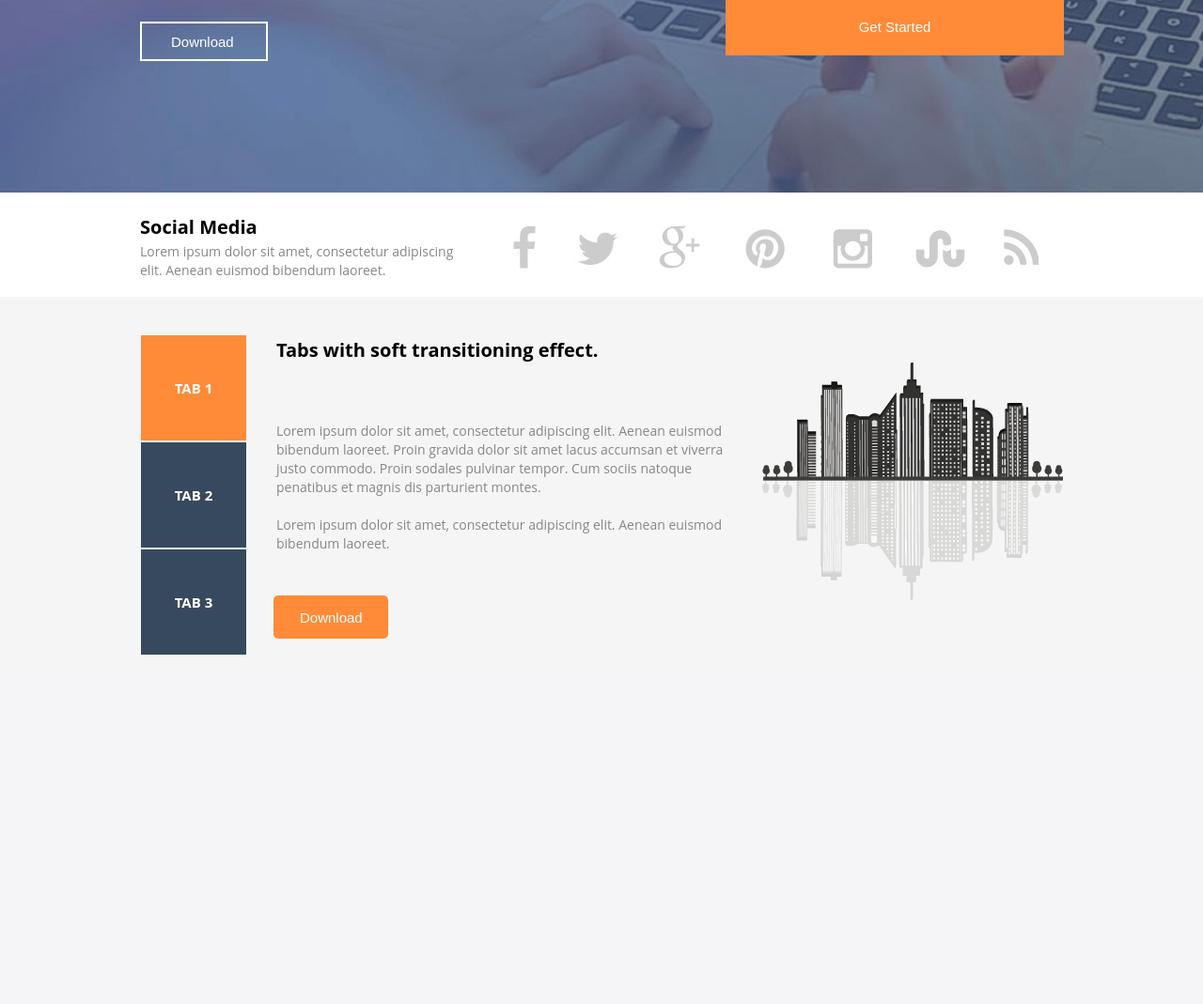
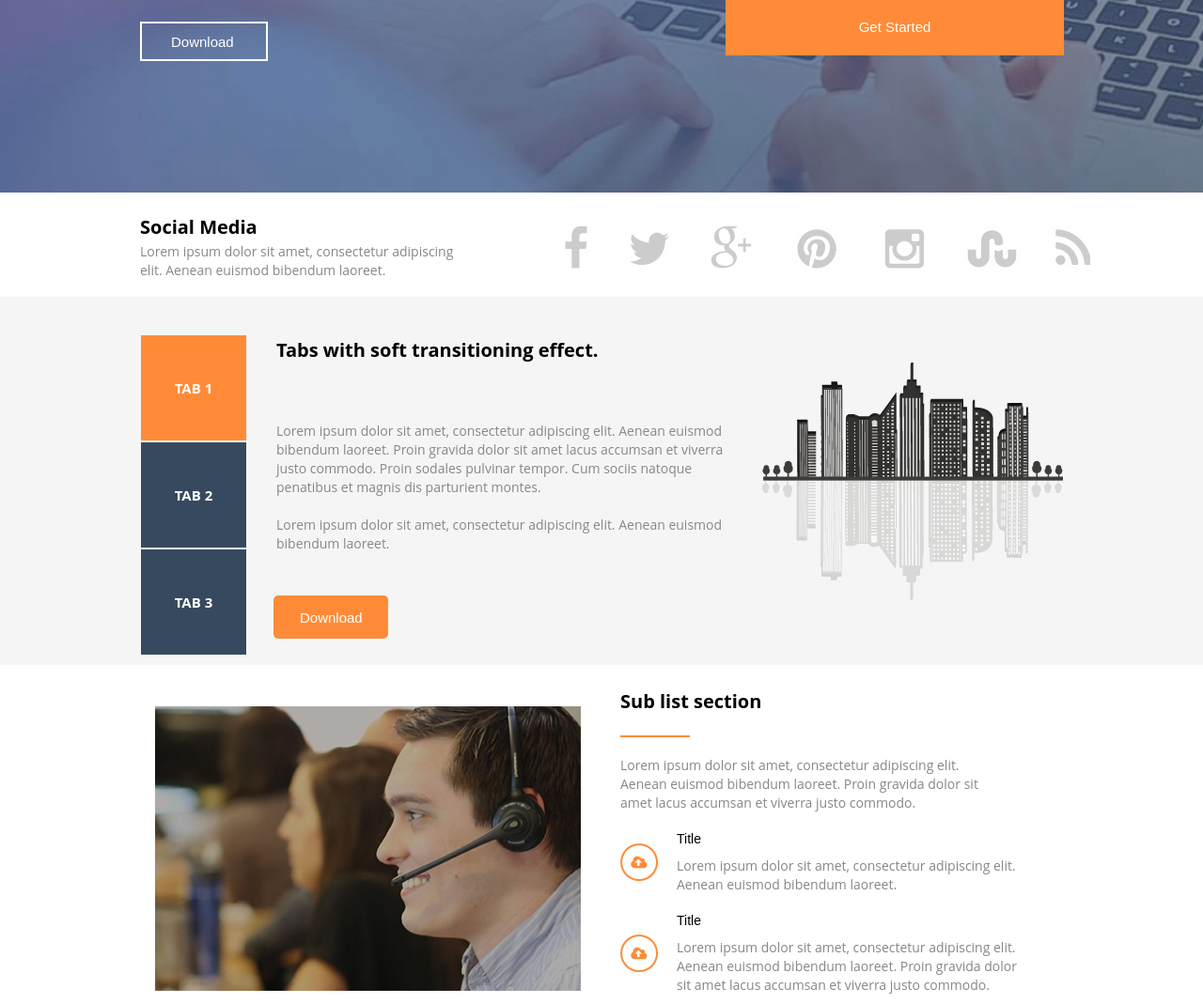
Before and after one commit to Brilux/PitchBook, a PHP site: page / in a window 1280 px wide. Shown: the part 531-1600 px from the top of the page at 94% size. Before the commit the page ends 1228 px from the top, so only its background shows below. Run offline with PHP 8.4, Linux system fonts and the light colour scheme; style sheets or scripts are compiled from the project's sources.

Commit message:
add second features section

```diff
--- a/css/brand-bar.css
+++ b/css/brand-bar.css
@@ -52,8 +52,12 @@
   .brand-section_note {
     max-width: 360px;
   }
+  .brand-container {
+    justify-content: space-between;
+  }
   .brand-image-container {
     margin-top: 15px;
+    margin-right: 100px;
   }
 }
 @media screen and (min-width: 1224px) {
@@ -61,7 +65,7 @@
     justify-content: space-between;
   }
   .brand-image-container {
-    margin-right: 155px;
+    margin-right: 100px;
   }
   .brand-section_title {
     margin-left: 149px;
@@ -73,3 +77,8 @@
     margin-right: 20px;
   }
 }
+@media screen and (min-width: 1400px) {
+  .brand-image-container {
+    margin-right: 155px;
+  }
+}
--- a/css/brand-bar.less
+++ b/css/brand-bar.less
@@ -48,7 +48,6 @@
 
   .brand-section_title {
     text-align: left;
-    //margin: 15px;
     margin-left: 60px;
   }
 
@@ -63,8 +62,13 @@
     max-width: 360px;
   }
 
+  .brand-container {
+    justify-content: space-between;
+  }
+
   .brand-image-container {
     margin-top: 15px;
+    margin-right: 100px;
   }
 
 }
@@ -75,7 +79,7 @@
   }
 
   .brand-image-container {
-    margin-right: 155px;
+    margin-right: 100px;
   }
 
   .brand-section_title {
@@ -90,3 +94,9 @@
     margin-right: 20px;
   }
 }
+
+@media screen and (min-width: 1400px) {
+  .brand-image-container {
+    margin-right: 155px;
+  }
+}
--- /dev/null
+++ b/css/second-features-section.css
@@ -0,0 +1,124 @@
+.second-features-container {
+  display: flex;
+  align-items: center;
+  flex-direction: column;
+}
+.second-features-image {
+  width: 300px;
+  padding-top: 30px;
+}
+.second-features_title {
+  font-size: 20px;
+  font-family: "Open Sans", sans-serif;
+  font-weight: 700;
+  line-height: 43px;
+  text-align: center;
+}
+.second-features_title:after {
+  content: "";
+  display: block;
+  width: 74px;
+  height: 2px;
+  background-color: #ff8b38;
+  margin: 0 auto;
+  margin-top: 15px;
+  margin-bottom: 20px;
+}
+.second-features_note {
+  text-align: center;
+  color: #86878b;
+  font-family: "Open Sans", sans-serif;
+  font-size: 14px;
+  font-weight: 400;
+  line-height: 20px;
+  margin: 10px;
+  max-width: 500px;
+}
+.list-items-container {
+  display: flex;
+  flex-direction: column;
+}
+.item-container {
+  display: flex;
+  align-items: center;
+  justify-content: center;
+}
+.list-item_image {
+  margin: 10px;
+}
+.item-information {
+  margin: 10px;
+}
+.list-item_title {
+  font-family: "Open Sans - Semibold", sans-serif;
+  font-size: 14px;
+  font-weight: 400;
+  line-height: 17px;
+  margin: initial;
+}
+.list-item_note {
+  color: #86878b;
+  font-family: "Open Sans", sans-serif;
+  font-size: 14px;
+  font-weight: 400;
+  line-height: 20px;
+  max-width: 363px;
+  margin: initial;
+  margin-top: 10px;
+}
+@media screen and (min-width: 768px) {
+  .second-features-container {
+    flex-direction: row;
+    justify-content: center;
+  }
+  .second-features-information-container {
+    margin-left: 10px;
+  }
+  .second-features_title {
+    text-align: left;
+    margin-left: 10px;
+  }
+  .second-features_title:after {
+    margin: initial;
+    margin-top: 15px;
+    margin-bottom: 20px;
+  }
+  .second-features_note {
+    text-align: left;
+    max-width: 413px;
+  }
+  .item-container {
+    justify-content: left;
+  }
+}
+@media screen and (min-width: 992px) {
+  .second-features-container {
+    justify-content: space-between;
+  }
+  .second-features-image {
+    width: initial;
+    margin-left: 60px;
+  }
+  .second-features-information-container {
+    margin-left: initial;
+    margin-right: 20px;
+  }
+}
+@media screen and (min-width: 1100px) {
+  .second-features-information-container {
+    margin-right: 70px;
+  }
+}
+@media screen and (min-width: 1224px) {
+  .second-features-image {
+    margin-left: 149px;
+  }
+  .second-features-information-container {
+    margin-right: 171px;
+  }
+}
+@media screen and (min-width: 1224px) {
+  .second-features-container {
+    justify-content: space-around;
+  }
+}
--- /dev/null
+++ b/css/second-features-section.less
@@ -0,0 +1,147 @@
+.second-features-container {
+  display: flex;
+  align-items: center;
+  flex-direction: column;
+}
+
+.second-features-image {
+  width: 300px;
+  padding-top: 30px;
+}
+
+.second-features_title {
+  font-size: 20px;
+  font-family: "Open Sans", sans-serif;
+  font-weight: 700;
+  line-height: 43px;
+  text-align: center;
+}
+
+.second-features_title:after {
+  content: "";
+  display: block;
+  width: 74px;
+  height: 2px;
+  background-color: #ff8b38;
+  margin: 0 auto;
+  margin-top: 15px;
+  margin-bottom: 20px;
+}
+
+.second-features_note {
+  text-align: center;
+  color: #86878b;
+  font-family: "Open Sans", sans-serif;
+  font-size: 14px;
+  font-weight: 400;
+  line-height: 20px;
+  margin: 10px;
+  max-width: 500px;
+}
+
+.list-items-container {
+  display: flex;
+  flex-direction: column;
+}
+
+.item-container {
+  display: flex;
+  align-items: center;
+  justify-content: center;
+}
+
+.list-item_image {
+  margin: 10px;
+}
+
+.item-information {
+  margin: 10px;
+}
+
+.list-item_title {
+  font-family: "Open Sans - Semibold", sans-serif;
+  font-size: 14px;
+  font-weight: 400;
+  line-height: 17px;
+  margin: initial;
+}
+
+.list-item_note {
+  color: #86878b;
+  font-family: "Open Sans", sans-serif;
+  font-size: 14px;
+  font-weight: 400;
+  line-height: 20px;
+  max-width: 363px;
+  margin: initial;
+  margin-top: 10px;
+}
+
+@media screen and (min-width: 768px) {
+  .second-features-container {
+    flex-direction: row;
+    justify-content: center;
+  }
+
+  .second-features-information-container {
+    margin-left: 10px;
+  }
+
+  .second-features_title {
+    text-align: left;
+    margin-left: 10px;
+  }
+
+  .second-features_title:after {
+    margin: initial;
+    margin-top: 15px;
+    margin-bottom: 20px;
+  }
+
+  .second-features_note {
+    text-align: left;
+    max-width: 413px;
+  }
+
+  .item-container {
+    justify-content: left;
+  }
+}
+
+@media screen and (min-width: 992px) {
+  .second-features-container {
+    justify-content: space-between;
+  }
+
+  .second-features-image {
+    width: initial;
+    margin-left: 60px;
+  }
+
+  .second-features-information-container {
+    margin-left: initial;
+    margin-right: 20px;
+  }
+}
+
+@media screen and (min-width: 1100px) {
+  .second-features-information-container {
+    margin-right: 70px;
+  }
+}
+
+@media screen and (min-width: 1224px) {
+  .second-features-image {
+    margin-left: 149px;
+  }
+
+  .second-features-information-container {
+    margin-right: 171px;
+  }
+}
+
+@media screen and (min-width: 1224px) {
+  .second-features-container {
+    justify-content: space-around;
+  }
+}
--- a/index.html
+++ b/index.html
@@ -8,10 +8,10 @@
   <link rel="stylesheet" type="text/css" href="css/header.css">
   <link rel="stylesheet" type="text/css" href="css/brand-bar.css">
   <link rel="stylesheet" type="text/css" href="css/features-section.css">
+  <link rel="stylesheet" type="text/css" href="css/second-features-section.css">
 </head>
 <body>
 <section class="header-container">
-
   <div class="nav-container">
     <a class="logo-container" href="index.html">
       <img class="logo" src="img/logo.png" alt="PitchBook">
@@ -114,7 +114,42 @@
   </div>
 
   <img class="features-image" src="img/features-image.png" alt="features">
+</section>
 
+<section class="second-features-container">
+  <img class="second-features-image" src="img/second-features.jpg" alt="second-features">
+
+  <div class="second-features-information-container">
+    <h2 class="second-features_title">Sub list section</h2>
+    <p class="second-features_note">Lorem ipsum dolor sit amet, consectetur adipiscing elit. Aenean
+      euismod bibendum laoreet. Proin gravida dolor sit amet lacus
+      accumsan et viverra justo commodo.</p>
+
+    <div class="list-items-container">
+      <div class="item-container">
+
+        <img class="list-item_image" src="img/list-icon.png" alt="">
+
+        <div class="item-information">
+          <h3 class="list-item_title">Title</h3>
+          <p class="list-item_note">Lorem ipsum dolor sit amet, consectetur adipiscing elit.
+            Aenean euismod bibendum laoreet.</p>
+        </div>
+      </div>
+
+      <div class="item-container">
+
+        <img class="list-item_image" src="img/list-icon.png" alt="">
+
+        <div class="item-information">
+          <h3 class="list-item_title">Title</h3>
+          <p class="list-item_note">Lorem ipsum dolor sit amet, consectetur adipiscing elit.
+            Aenean euismod bibendum laoreet. Proin gravida dolor
+            sit amet lacus accumsan et viverra justo commodo.</p>
+        </div>
+      </div>
+    </div>
+  </div>
 </section>
 
 <script src="js/adaptive-menu.js"></script>
```
Also changed, not shown: img/list-icon.png (added), img/second-features.jpg (added).
